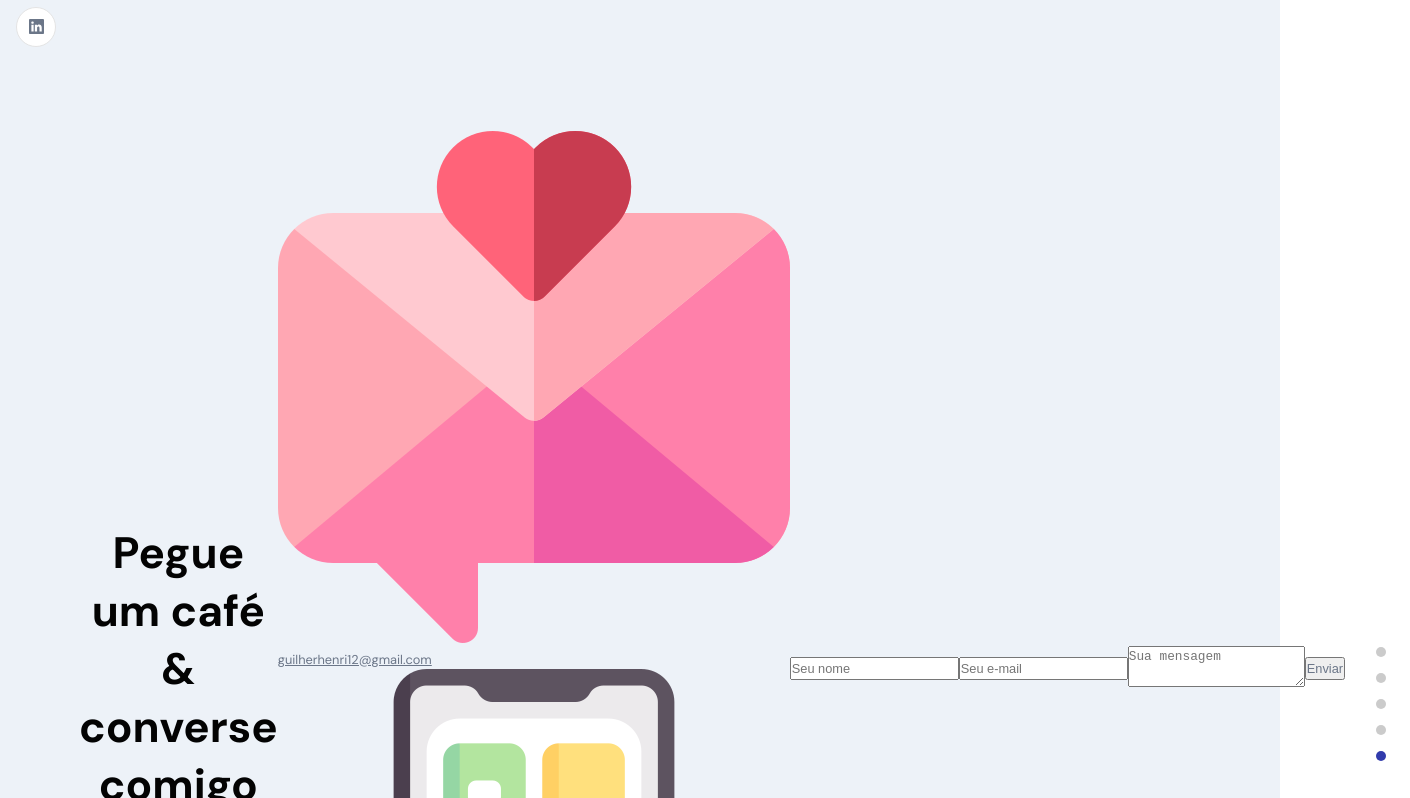
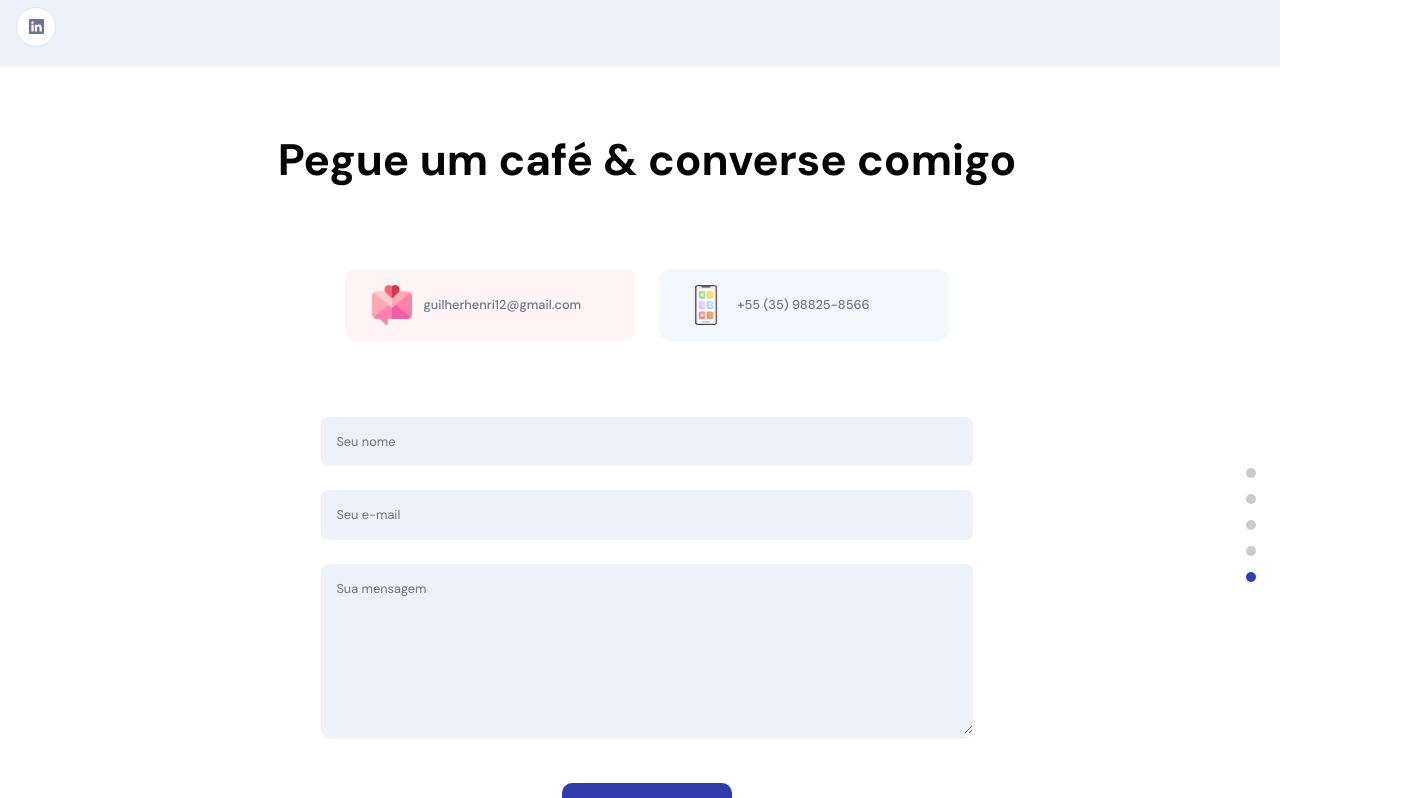
Before and after one commit to guilherhenri/portfolio-web, a React (Create React App) app: page / in a window 1280 px wide. Shown: the part 3962-4760 px from the top of the page, 1410 px wide, since content can reach past the window. Built offline with nearby package versions, Linux system fonts and the light colour scheme.

Commit message:
Added styles to footer container

```diff
--- a/src/containers/Footer/Footer.jsx
+++ b/src/containers/Footer/Footer.jsx
@@ -79,7 +79,7 @@
           </div>
 
           <button type='button' className='p-text' onClick={handleSubmit}>
-            {loading ? 'Enviando' : 'Enviar'}
+            {loading ? 'Enviando' : 'Enviar Mensagem'}
           </button>
         </div>
       ) : (
@@ -94,5 +94,5 @@
 export default AppWrap(
   MotionWrap(Footer, 'app__footer'),
   'contato',
-  'app_whitebg'
+  'app__whitebg'
 );
--- a/src/containers/Footer/Footer.scss
+++ b/src/containers/Footer/Footer.scss
@@ -0,0 +1,118 @@
+.app__footer {
+  flex: 1;
+  width: 100%;
+  flex-direction: column;
+}
+
+.app__footer-cards {
+  width: 60%;
+  display: flex;
+  align-items: center;
+  justify-content: space-evenly;
+  flex-wrap: wrap;
+  margin: 4rem 2rem 2rem;
+
+  .app__footer-card {
+    min-width: 290px;
+    display: flex;
+    flex-direction: row;
+    align-items: center;
+    justify-content: flex-start;
+
+    margin: 1rem 0;
+    padding: 1rem;
+    border-radius: 10px;
+    cursor: pointer;
+    background-color: #fef4f5;
+
+    transition: all 0.3s ease-in-out;
+
+    img {
+      width: 40px;
+      height: 40px;
+      margin: 0 0.7rem;
+    }
+
+    p {
+      font-weight: 600;
+    }
+
+    a {
+      text-decoration: none;
+      font-weight: 500;
+    }
+
+    &:hover {
+      box-shadow: 0 0 25px #fef4f5;
+    }
+
+    @media screen and (max-width: 450px) {
+      width: 100%;
+    }
+  }
+
+  @media screen and (max-width: 768px) {
+    width: 100%;
+  }
+}
+
+.app__footer-cards .app__footer-card:last-child {
+  background-color: #f2f7fb;
+}
+
+.app__footer-form {
+  width: 60%;
+  flex-direction: column;
+  margin: 1rem 2rem;
+
+  div {
+    width: 100%;
+
+    margin: 0.75rem 0;
+    border-radius: 10px;
+    cursor: pointer;
+    background-color: var(--primary-color);
+
+    transition: all 0.3s ease-in-out;
+
+    input,
+    textarea {
+      width: 100%;
+      padding: 0.95rem;
+      border: none;
+      border-radius: 7px;
+      background-color: var(--primary-color);
+
+      font-family: var(--font-base);
+      color: var(--secondary-color);
+      outline: none;
+    }
+
+    textarea {
+      height: 170px;
+    }
+
+    &:hover {
+      box-shadow: 0 0 25px var(--primary-color);
+    }
+  }
+
+  button {
+    padding: 1rem 2rem;
+    border-radius: 10px;
+    border: none;
+    background-color: var(--secondary-color);
+
+    font-family: var(--font-base);
+    font-weight: 500;
+    color: var(--white-color);
+    outline: none;
+    margin: 2rem 0 0 0;
+    cursor: pointer;
+  }
+
+  @media screen and (max-width: 768px) {
+    width: 100%;
+    margin: 1rem 0;
+  }
+}
```
